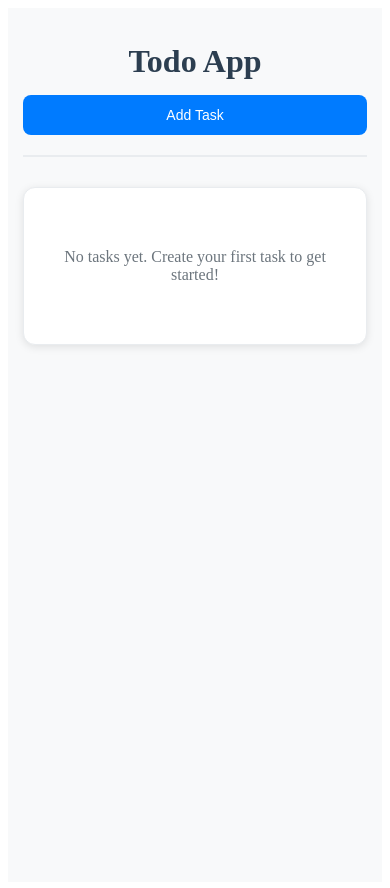
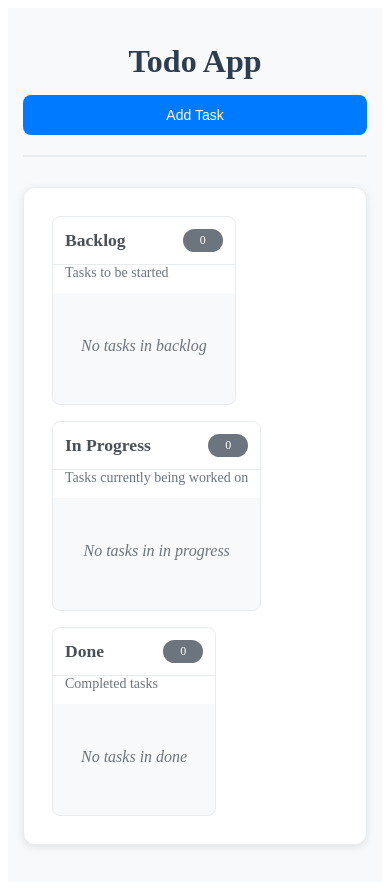
Before and after one commit to santosflores/todo_list_cursor, an Angular app: page / in a window 390 px wide. Built offline with nearby package versions, Linux system fonts and the light colour scheme.

Commit message:
Implement Kanban board with task status columns and responsive design
Co-authored-by: santosflores <santosflores@gmail.com>

```diff
--- a/src/app/app.component.css
+++ b/src/app/app.component.css
@@ -1,5 +1,5 @@
 .app-container {
-  max-width: 800px;
+  max-width: 1400px;
   margin: 0 auto;
   padding: 20px;
   min-height: 100vh;
@@ -135,31 +135,14 @@
   margin-top: 24px;
 }
 
-/* Tasks Container */
-.tasks-container {
+/* Kanban Container */
+.kanban-container {
   background: white;
   border-radius: 12px;
   padding: 24px;
   box-shadow: 0 2px 8px rgba(0, 0, 0, 0.1);
   border: 1px solid #e9ecef;
-}
-
-.tasks-list h2 {
-  margin: 0 0 20px 0;
-  color: #2c3e50;
-  font-size: 1.5rem;
-  font-weight: 600;
-}
-
-.empty-state {
-  text-align: center;
-  padding: 40px 20px;
-  color: #6c757d;
-}
-
-.empty-state p {
-  margin: 0;
-  font-size: 16px;
+  min-height: 600px;
 }
 
 /* Responsive Design */
@@ -179,7 +162,7 @@
   }
 
   .task-form-container,
-  .tasks-container {
+  .kanban-container {
     padding: 20px;
   }
 
--- a/src/app/app.component.html
+++ b/src/app/app.component.html
@@ -68,22 +68,9 @@
     </div>
   }
 
-  <!-- Tasks List -->
-  <main class="tasks-container">
-    @if (allTasks().length === 0) {
-      <div class="empty-state">
-        <p>No tasks yet. Create your first task to get started!</p>
-      </div>
-    } @else {
-      <div class="tasks-list">
-        <h2>All Tasks ({{ allTasks().length }})</h2>
-        @for (task of allTasks(); track task.id) {
-          <app-task-card
-            [task]="task"
-            (deleteTask)="onDeleteTask($event)" />
-        }
-      </div>
-    }
+  <!-- Kanban Board -->
+  <main class="kanban-container">
+    <app-kanban-board />
   </main>
 </div>
 
--- a/src/app/app.component.ts
+++ b/src/app/app.component.ts
@@ -3,12 +3,12 @@ import { ReactiveFormsModule, FormBuilder, FormGroup, Validators } from '@angula
 import { CommonModule } from '@angular/common';
 import { RouterOutlet } from '@angular/router';
 import { TaskService } from './services/task.service';
-import { TaskCardComponent } from './components/task-card/task-card.component';
+import { KanbanBoardComponent } from './components/kanban-board/kanban-board.component';
 import { Task } from './models/task.model';
 
 @Component({
   selector: 'app-root',
-  imports: [RouterOutlet, CommonModule, ReactiveFormsModule, TaskCardComponent],
+  imports: [RouterOutlet, CommonModule, ReactiveFormsModule, KanbanBoardComponent],
   templateUrl: './app.component.html',
   styleUrl: './app.component.css',
   changeDetection: ChangeDetectionStrategy.OnPush
@@ -24,9 +24,6 @@ export class AppComponent {
 
   // Signals for reactive data
   showForm = signal(false);
-
-  // Computed signals from task service
-  allTasks = this.taskService.allTasks;
 
   constructor() {
     this.taskForm = this.fb.group({
@@ -66,30 +63,7 @@ export class AppComponent {
     }
   }
 
-  /**
-   * Handles task deletion with confirmation dialog
-   */
-  onDeleteTask(taskId: string): void {
-    const task = this.taskService.getTask(taskId);
-    if (!task) {
-      return;
-    }
 
-    const confirmed = confirm(
-      `Are you sure you want to delete the task "${task.title}"?\n\nThis action cannot be undone.`
-    );
-
-    if (confirmed) {
-      const success = this.taskService.deleteTask(taskId);
-      if (success) {
-        // TODO: Show success toast notification
-        console.log('Task deleted successfully');
-      } else {
-        // TODO: Show error toast notification
-        console.error('Failed to delete task');
-      }
-    }
-  }
 
   /**
    * Gets validation error message for a form field
--- /dev/null
+++ b/src/app/components/kanban-board/kanban-board.component.css
@@ -0,0 +1,114 @@
+.kanban-board {
+  width: 100%;
+  height: 100%;
+  overflow-x: auto;
+  padding: 1rem;
+}
+
+.kanban-columns {
+  display: flex;
+  gap: 1.5rem;
+  min-height: 600px;
+  align-items: flex-start;
+}
+
+.kanban-column {
+  flex: 1;
+  min-width: 300px;
+  background-color: #f8f9fa;
+  border-radius: 8px;
+  border: 1px solid #e9ecef;
+  display: flex;
+  flex-direction: column;
+  max-height: 80vh;
+}
+
+.column-header {
+  padding: 1rem 1rem 0.5rem 1rem;
+  border-bottom: 1px solid #e9ecef;
+  background-color: white;
+  border-radius: 8px 8px 0 0;
+  display: flex;
+  justify-content: space-between;
+  align-items: center;
+}
+
+.column-title {
+  margin: 0;
+  font-size: 1.1rem;
+  font-weight: 600;
+  color: #495057;
+}
+
+.task-count {
+  background-color: #6c757d;
+  color: white;
+  border-radius: 12px;
+  padding: 0.25rem 0.5rem;
+  font-size: 0.75rem;
+  font-weight: 500;
+  min-width: 1.5rem;
+  text-align: center;
+}
+
+.column-description {
+  padding: 0 1rem 1rem 1rem;
+  margin: 0;
+  font-size: 0.875rem;
+  color: #6c757d;
+  background-color: white;
+}
+
+.column-content {
+  flex: 1;
+  padding: 1rem;
+  overflow-y: auto;
+}
+
+.task-list {
+  display: flex;
+  flex-direction: column;
+  gap: 0.75rem;
+}
+
+.empty-column {
+  text-align: center;
+  padding: 2rem 1rem;
+  color: #6c757d;
+}
+
+.empty-column p {
+  margin: 0;
+  font-style: italic;
+}
+
+/* Responsive design */
+@media (max-width: 1024px) {
+  .kanban-columns {
+    flex-direction: column;
+    gap: 1rem;
+  }
+
+  .kanban-column {
+    min-width: unset;
+    max-height: unset;
+  }
+}
+
+@media (max-width: 768px) {
+  .kanban-board {
+    padding: 0.5rem;
+  }
+
+  .column-header {
+    padding: 0.75rem;
+  }
+
+  .column-description {
+    padding: 0 0.75rem 0.75rem 0.75rem;
+  }
+
+  .column-content {
+    padding: 0.75rem;
+  }
+}
--- /dev/null
+++ b/src/app/components/kanban-board/kanban-board.component.html
@@ -0,0 +1,29 @@
+<div class="kanban-board">
+  <div class="kanban-columns">
+    @for (column of columns; track column.id) {
+      <div class="kanban-column">
+        <div class="column-header">
+          <h3 class="column-title">{{ column.title }}</h3>
+          <span class="task-count">{{ getTasksForColumn(column.id).length }}</span>
+        </div>
+        <p class="column-description">{{ column.description }}</p>
+
+        <div class="column-content">
+          <div class="task-list">
+            @if (getTasksForColumn(column.id).length === 0) {
+              <div class="empty-column">
+                <p>No tasks in {{ column.title.toLowerCase() }}</p>
+              </div>
+            } @else {
+              @for (task of getTasksForColumn(column.id); track task.id) {
+                <app-task-card
+                  [task]="task"
+                  (deleteTask)="onDeleteTask($event)" />
+              }
+            }
+          </div>
+        </div>
+      </div>
+    }
+  </div>
+</div>
--- /dev/null
+++ b/src/app/components/kanban-board/kanban-board.component.ts
@@ -0,0 +1,99 @@
+import { Component, ChangeDetectionStrategy, inject, computed } from '@angular/core';
+import { CommonModule } from '@angular/common';
+import { TaskCardComponent } from '../task-card/task-card.component';
+import { TaskService } from '../../services/task.service';
+import { Task } from '../../models/task.model';
+import { TaskStatus, TaskStatusType } from '../../models/task-status.model';
+
+@Component({
+  selector: 'app-kanban-board',
+  imports: [CommonModule, TaskCardComponent],
+  templateUrl: './kanban-board.component.html',
+  styleUrl: './kanban-board.component.css',
+  changeDetection: ChangeDetectionStrategy.OnPush
+})
+export class KanbanBoardComponent {
+  private taskService = inject(TaskService);
+
+  // Column definitions
+  readonly columns = [
+    {
+      id: TaskStatus.BACKLOG,
+      title: 'Backlog',
+      description: 'Tasks to be started'
+    },
+    {
+      id: TaskStatus.IN_PROGRESS,
+      title: 'In Progress',
+      description: 'Tasks currently being worked on'
+    },
+    {
+      id: TaskStatus.DONE,
+      title: 'Done',
+      description: 'Completed tasks'
+    }
+  ];
+
+  // Get all tasks from service
+  allTasks = this.taskService.allTasks;
+
+  // Computed signals for tasks grouped by status
+  backlogTasks = computed(() =>
+    this.allTasks()
+      .filter(task => task.status === TaskStatus.BACKLOG)
+      .sort((a, b) => a.order - b.order)
+  );
+
+  inProgressTasks = computed(() =>
+    this.allTasks()
+      .filter(task => task.status === TaskStatus.IN_PROGRESS)
+      .sort((a, b) => a.order - b.order)
+  );
+
+  doneTasks = computed(() =>
+    this.allTasks()
+      .filter(task => task.status === TaskStatus.DONE)
+      .sort((a, b) => a.order - b.order)
+  );
+
+  /**
+   * Gets tasks for a specific column status
+   */
+  getTasksForColumn(status: TaskStatusType): Task[] {
+    switch (status) {
+      case TaskStatus.BACKLOG:
+        return this.backlogTasks();
+      case TaskStatus.IN_PROGRESS:
+        return this.inProgressTasks();
+      case TaskStatus.DONE:
+        return this.doneTasks();
+      default:
+        return [];
+    }
+  }
+
+  /**
+   * Handles task deletion
+   */
+  onDeleteTask(taskId: string): void {
+    const task = this.taskService.getTask(taskId);
+    if (!task) {
+      return;
+    }
+
+    const confirmed = confirm(
+      `Are you sure you want to delete the task "${task.title}"?\n\nThis action cannot be undone.`
+    );
+
+    if (confirmed) {
+      const success = this.taskService.deleteTask(taskId);
+      if (success) {
+        // TODO: Show success toast notification
+        console.log('Task deleted successfully');
+      } else {
+        // TODO: Show error toast notification
+        console.error('Failed to delete task');
+      }
+    }
+  }
+}
```
